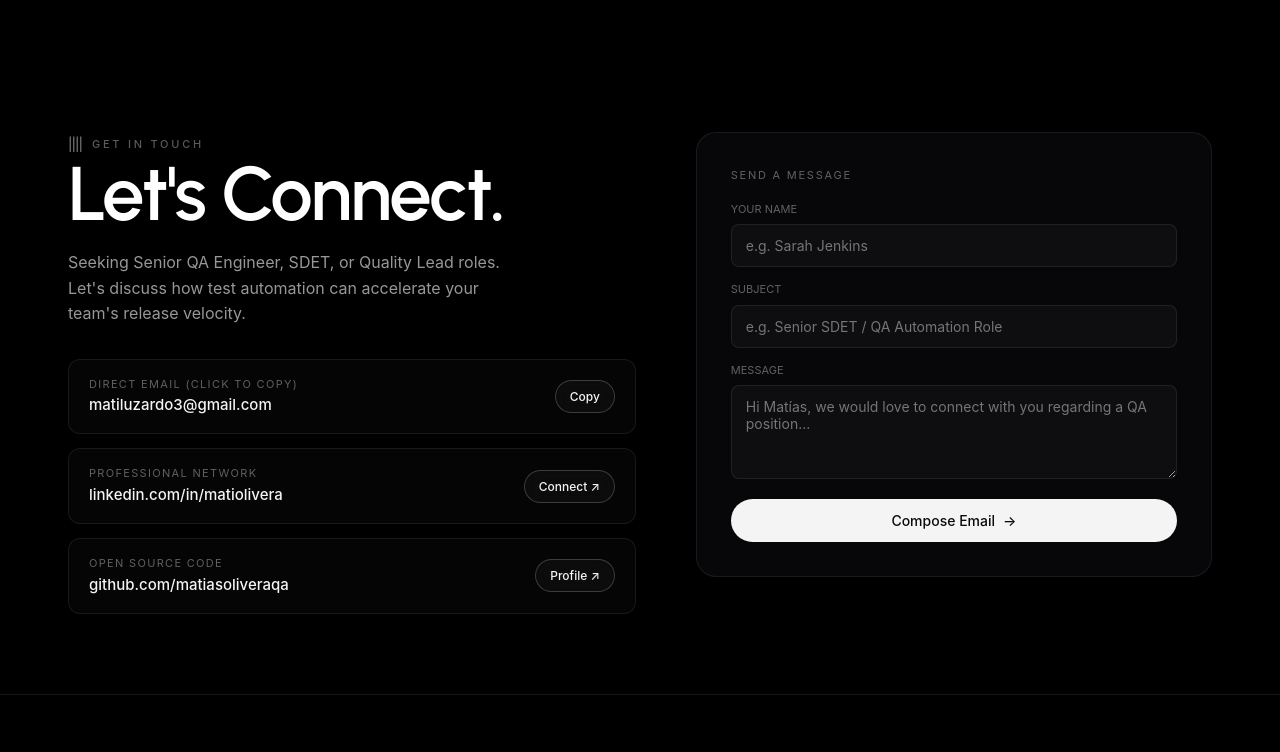
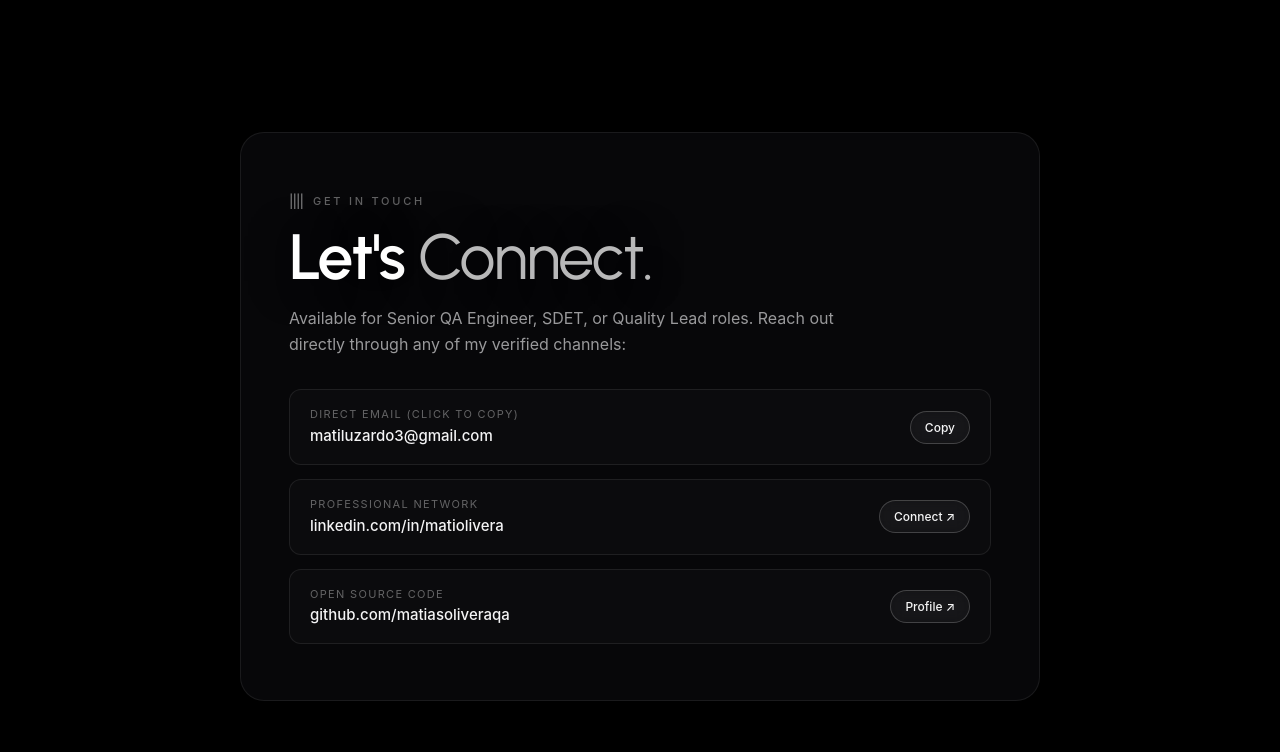
Before and after one commit to matiasoliveraqa/matiasoliveraqa.github.io, a website built with Vite: page index.html in a window 1280 px wide. Shown: the part 5420-6172 px from the top of the page. Built offline with nearby package versions, Linux system fonts and the light colour scheme; a web font is replaced by a local one.

Commit message:
chore: remove contact form and simplify contact section to direct channels

```diff
--- a/index.html
+++ b/index.html
@@ -486,25 +486,24 @@
 
       <!-- ================= CONTACT ================= -->
       <section id="contact" class="wrap">
-        <div class="contact-grid">
-          <div>
-            <div class="eyebrow reveal">GET IN TOUCH</div>
-            <h2 class="display contact-h2 reveal">
-              Let's Connect.
+        <div class="contact-card reveal">
+          <div class="eyebrow">GET IN TOUCH</div>
+          <h2 class="display contact-h2">
+            Let's <span class="roman">Connect.</span>
           </h2>
-            <p class="lead reveal" style="max-width: 460px;">
-              Seeking Senior QA Engineer, SDET, or Quality Lead roles. Let's discuss how test automation can accelerate your team's release velocity.
+          <p class="lead" style="max-width: 580px; margin-bottom: 32px;">
+            Available for Senior QA Engineer, SDET, or Quality Lead roles. Reach out directly through any of my verified channels:
           </p>
 
-            <div class="contact-direct-box reveal">
+          <div class="contact-direct-box">
             <div class="contact-direct-item" id="copy-email-box" style="cursor: pointer;">
               <div>
                 <div class="cd-label">Direct Email (Click to copy)</div>
                 <div class="cd-value" id="email-text">matiluzardo3@gmail.com</div>
               </div>
-                <div>
+              <div style="display: flex; align-items: center; gap: 8px;">
+                <span class="copy-feedback" id="copy-feedback">Copied!</span>
                 <span class="btn btn-ghost" style="padding: 6px 14px; font-size: 12px;">Copy</span>
-                  <span class="copy-feedback" id="copy-feedback">Copied!</span>
               </div>
             </div>
 
@@ -527,32 +526,6 @@
                 Profile ↗
               </a>
             </div>
-            </div>
-          </div>
-
-          <!-- Direct mail composer -->
-          <div class="card reveal" style="padding: 34px;">
-            <div style="font-size: 11px; letter-spacing: 0.16em; text-transform: uppercase; color: var(--faint); margin-bottom: 16px;">SEND A MESSAGE</div>
-            <form id="contact-form" onsubmit="return false;">
-              <div style="display: flex; flex-direction: column; gap: 6px; margin-bottom: 14px;">
-                <label for="form-name" style="font-size: 11px; text-transform: uppercase; color: var(--faint);">Your Name</label>
-                <input id="form-name" type="text" placeholder="e.g. Sarah Jenkins" style="background: rgba(255,255,255,0.03); border: 1px solid var(--line); border-radius: 8px; padding: 12px 14px; color: #fff; font-family: var(--sans); font-size: 14px;" required />
-              </div>
-
-              <div style="display: flex; flex-direction: column; gap: 6px; margin-bottom: 14px;">
-                <label for="form-subject" style="font-size: 11px; text-transform: uppercase; color: var(--faint);">Subject</label>
-                <input id="form-subject" type="text" placeholder="e.g. Senior SDET / QA Automation Role" style="background: rgba(255,255,255,0.03); border: 1px solid var(--line); border-radius: 8px; padding: 12px 14px; color: #fff; font-family: var(--sans); font-size: 14px;" required />
-              </div>
-
-              <div style="display: flex; flex-direction: column; gap: 6px; margin-bottom: 20px;">
-                <label for="form-message" style="font-size: 11px; text-transform: uppercase; color: var(--faint);">Message</label>
-                <textarea id="form-message" placeholder="Hi Matías, we would love to connect with you regarding a QA position..." rows="4" style="background: rgba(255,255,255,0.03); border: 1px solid var(--line); border-radius: 8px; padding: 12px 14px; color: #fff; font-family: var(--sans); font-size: 14px; resize: vertical;" required></textarea>
-              </div>
-
-              <button type="submit" id="submit-btn" class="btn btn-light" style="width: 100%; justify-content: center;">
-                Compose Email <span class="arrow">→</span>
-              </button>
-            </form>
           </div>
         </div>
       </section>
--- a/src/main.js
+++ b/src/main.js
@@ -112,22 +112,7 @@ document.addEventListener('DOMContentLoaded', () => {
     });
   }
 
-  // 8. Message Composer Form Submission
-  const contactForm = document.getElementById('contact-form');
-  if (contactForm) {
-    contactForm.addEventListener('submit', (e) => {
-      e.preventDefault();
-      const name = document.getElementById('form-name')?.value || '';
-      const subject = document.getElementById('form-subject')?.value || 'Senior QA / SDET Opportunity';
-      const message = document.getElementById('form-message')?.value || '';
-
-      const bodyText = `Hi Matías,\n\nName: ${name}\n\n${message}`;
-      const mailtoUrl = `mailto:matiluzardo3@gmail.com?subject=${encodeURIComponent(subject)}&body=${encodeURIComponent(bodyText)}`;
-      window.location.href = mailtoUrl;
-    });
-  }
-
-  // 9. Interactive Experience Accordion
+  // 8. Interactive Experience Accordion
   const expItems = document.querySelectorAll('.exp-item');
   expItems.forEach((item) => {
     const trigger = item.querySelector('.exp-trigger');
--- a/src/style.css
+++ b/src/style.css
@@ -1334,26 +1334,36 @@ header.nav.scrolled {
 }
 
 /* ==========================================================================
-   CONTACT SECTION
+   CONTACT SECTION (Option Studio Centered Card)
    ========================================================================== */
-.contact-grid {
-  display: grid;
-  grid-template-columns: 1.1fr 1fr;
-  gap: 60px;
-  align-items: start;
+.contact-card {
+  background: var(--card);
+  border: 1px solid var(--line);
+  border-radius: 24px;
+  padding: 56px 48px;
+  backdrop-filter: blur(14px);
+  -webkit-backdrop-filter: blur(14px);
+  max-width: 800px;
+  margin: 0 auto;
+  box-shadow: 0 16px 40px rgba(0, 0, 0, 0.4);
+  transition: border-color 0.3s ease;
 }
 
-@media (max-width: 900px) {
-  .contact-grid {
-    grid-template-columns: 1fr;
-    gap: 36px;
+.contact-card:hover {
+  border-color: rgba(255, 255, 255, 0.16);
+}
+
+@media (max-width: 600px) {
+  .contact-card {
+    padding: 32px 20px;
   }
 }
 
 .contact-h2 {
-  font-size: clamp(40px, 6vw, 76px);
-  line-height: 1.0;
-  margin-bottom: 18px;
+  font-size: clamp(38px, 5vw, 64px);
+  line-height: 1.05;
+  margin-top: 10px;
+  margin-bottom: 16px;
 }
 
 .contact-direct-box {
```
Lines whose indentation alone changed are shown as unchanged.
